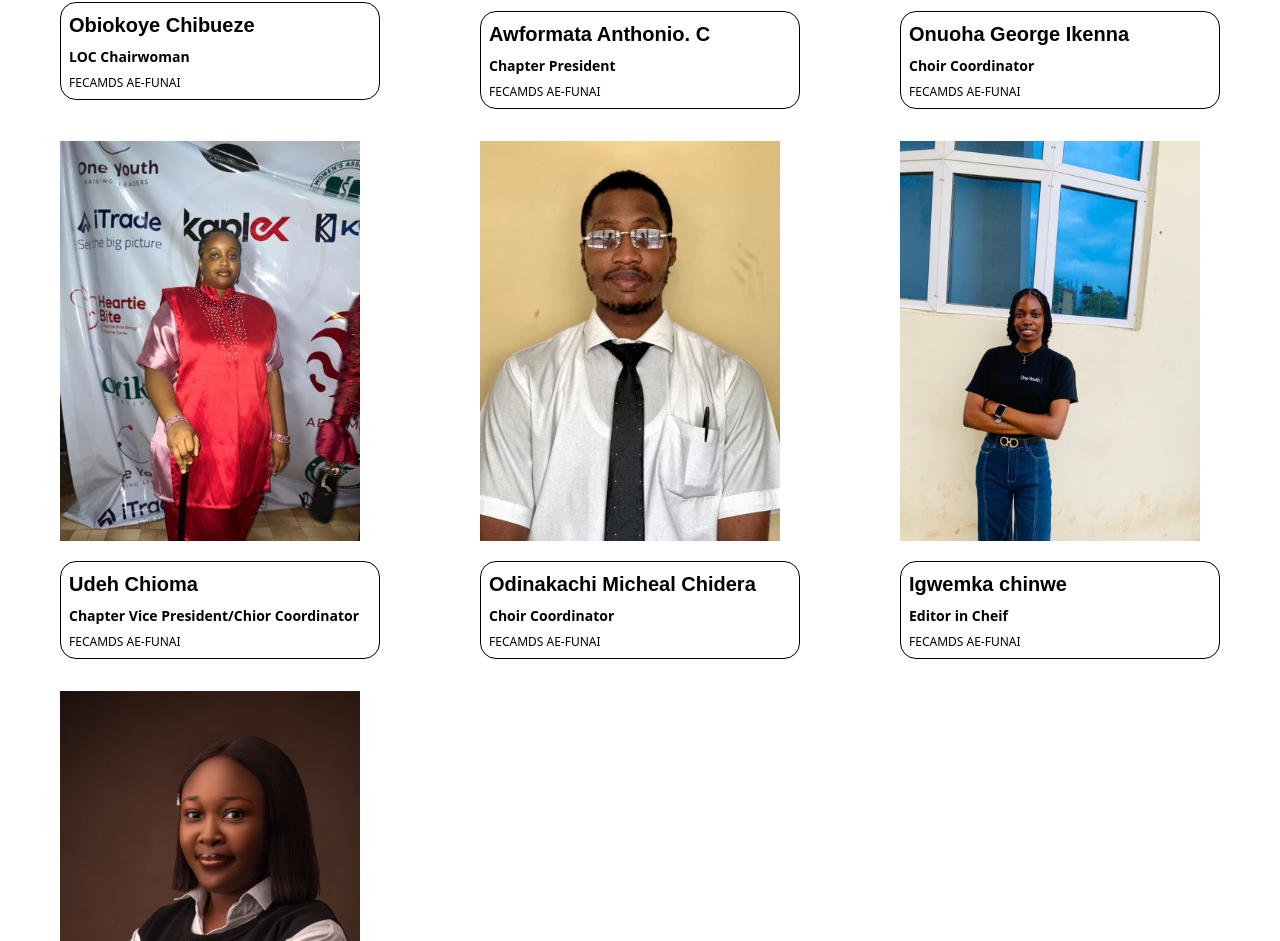
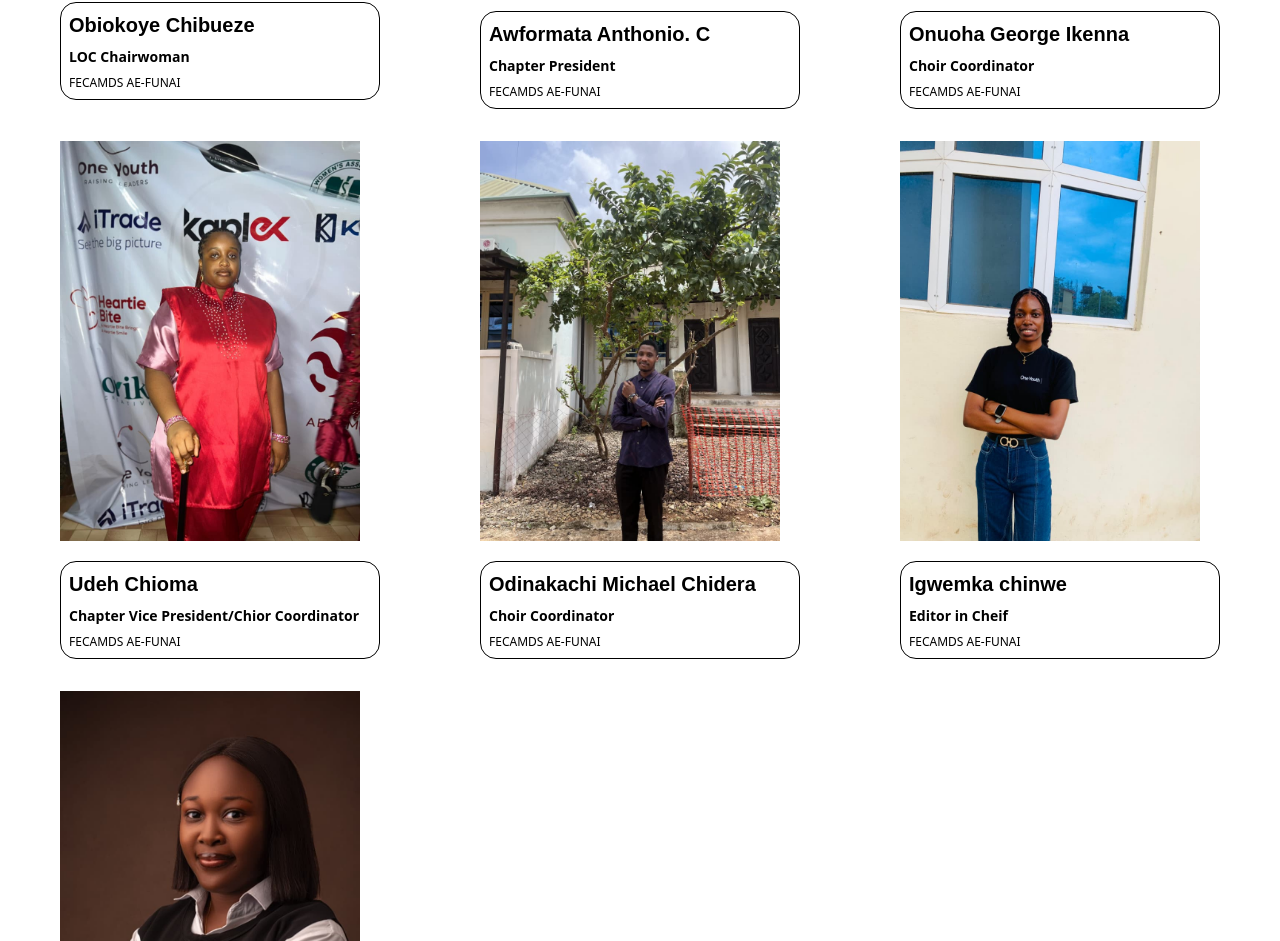
Before and after one commit to Kingsley-Opara/FECAMDS-AE-FUNAI-Carol, a Next.js app: page / in a window 1280 px wide. Shown: the part 2490-3431 px from the top of the page. Built offline with nearby package versions, Linux system fonts and the light colour scheme; no server answers; a web font is replaced by a local one.

Commit message:
edit miichael name and picture

```diff
--- a/src/app/utilis.js
+++ b/src/app/utilis.js
@@ -34,10 +34,10 @@ export const loc = [
     },
     {
         id: 5,
-        image: "/images/micheal.jpeg",
+        image: "/images/michael1.jpeg",
         role: "Choir Coordinator",
         location: "FECAMDS AE-FUNAI",
-        name: "Odinakachi Micheal Chidera"
+        name: "Odinakachi Michael Chidera"
 
     },
     {
```
Also changed, not shown: public/images/michael.jpeg (added), public/images/michael1.jpeg (added).
